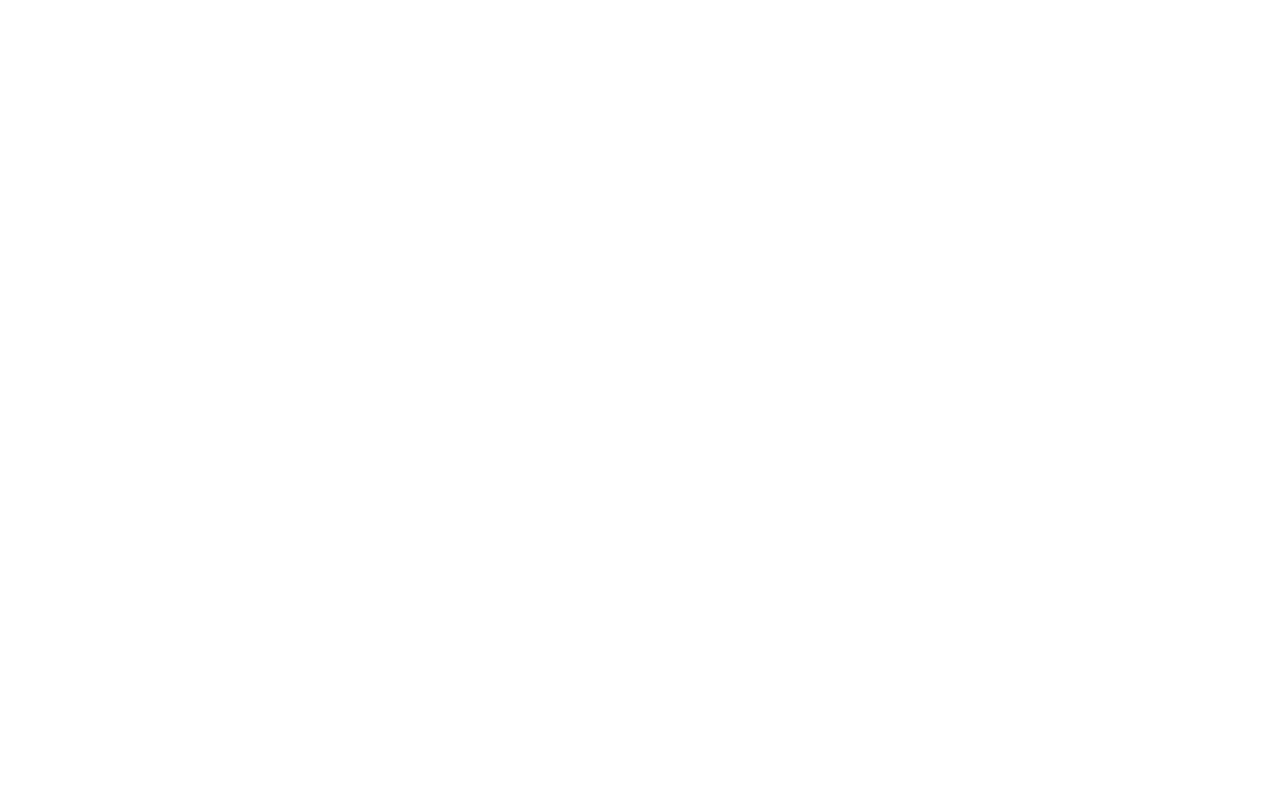
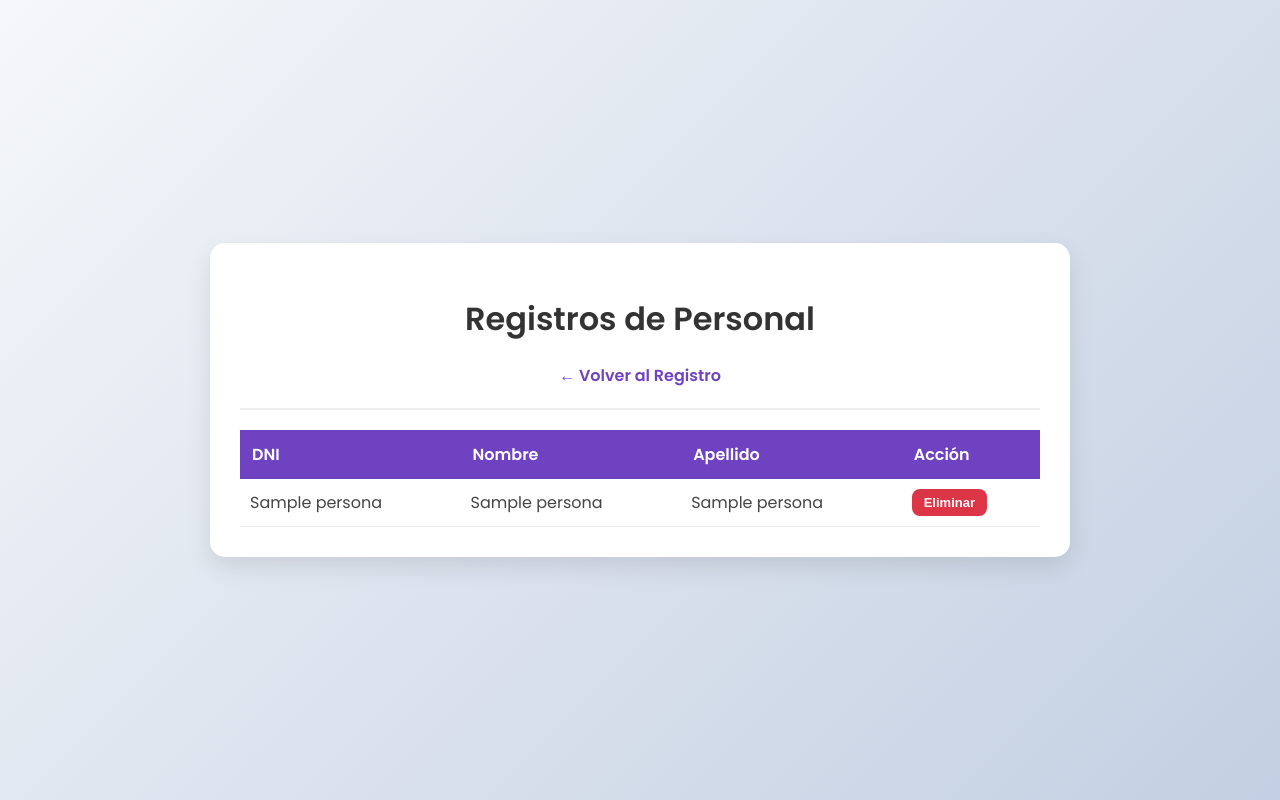
Before and after one commit to cortez200/proyecto-personas, a Flask app: page /administrar in a window 1280 px wide. Before the commit the page is empty. Run offline with Flask 3, Linux system fonts and the light colour scheme; a database or web service that is not in the repository returns one stand-in record (values such as "Sample title"); some libraries are stand-ins or nearby versions.

Commit message:
Mejora de diseño y corrección de administrar

```diff
--- a/static/styles.css
+++ b/static/styles.css
@@ -1,117 +1,113 @@
+/* Importar una fuente moderna */
+@import url('https://fonts.googleapis.com/css2?family=Poppins:wght@300;400;600&display=swap');
+
 body {
-    font-family: Arial, sans-serif;
-    background-color: #f0f0f0;
+    font-family: 'Poppins', sans-serif;
+    background: linear-gradient(135deg, #f5f7fa 0%, #c3cfe2 100%);
     margin: 0;
-    padding: 0;
+    display: flex;
+    justify-content: center;
+    align-items: center;
+    min-height: 100vh;
 }
 
 .container {
-    max-width: 500px;
-    margin: 50px auto;
-    background-color: #fff;
-    padding: 20px;
-    border-radius: 5px;
-    box-shadow: 0 0 10px rgba(0, 0, 0, 0.1);
+    background: white;
+    padding: 30px;
+    border-radius: 15px;
+    box-shadow: 0 10px 25px rgba(0,0,0,0.1);
+    width: 90%;
+    max-width: 800px;
 }
 
 h1 {
+    color: #333;
     text-align: center;
-}
-
-.form-group {
     margin-bottom: 20px;
 }
 
-label {
-    display: block;
-    font-weight: bold;
+.separator {
+    height: 2px;
+    background: #eee;
+    margin: 20px 0;
 }
 
-input[type="text"] {
+/* Estilos de Formulario */
+.form-group { margin-bottom: 15px; }
+label { display: block; font-weight: 600; margin-bottom: 5px; color: #555; }
+input {
     width: 100%;
     padding: 10px;
-    border-radius: 5px;
-    border: 1px solid #ccc;
+    border: 1px solid #ddd;
+    border-radius: 8px;
     box-sizing: border-box;
 }
 
 button {
+    width: 100%;
+    padding: 12px;
     background-color: #007bff;
-    color: #fff;
+    color: white;
     border: none;
-    padding: 10px 20px;
-    border-radius: 5px;
+    border-radius: 8px;
+    font-weight: 600;
     cursor: pointer;
-    transition: background-color 0.3s ease;
+    transition: 0.3s;
 }
 
-button:hover {
-    background-color: #0056b3;
+button:hover { background-color: #0056b3; }
+
+/* Enlaces */
+.administrar-link {
+    display: block;
+    text-align: center;
+    text-decoration: none;
+    color: #6f42c1;
+    font-weight: 600;
+    margin-bottom: 15px;
 }
 
+/* Tabla de Administración */
+table {
+    width: 100%;
+    border-collapse: collapse;
+    margin-top: 20px;
+}
+
+th {
+    background-color: #6f42c1;
+    color: white;
+    padding: 12px;
+    text-align: left;
+}
+
+td {
+    padding: 10px;
+    border-bottom: 1px solid #eee;
+    color: #444;
+}
+
+.btn-eliminar {
+    background-color: #dc3545;
+    padding: 6px 12px;
+    font-size: 13px;
+    width: auto;
+}
+
+.btn-eliminar:hover { background-color: #a71d2a; }
+
+/* Modal */
 .modal {
     display: none;
     position: fixed;
-    z-index: 1;
-    left: 0;
-    top: 0;
-    width: 100%;
-    height: 100%;
-    overflow: auto;
-    background-color: rgba(0,0,0,0.4);
+    top: 0; left: 0; width: 100%; height: 100%;
+    background: rgba(0,0,0,0.5);
 }
-
 .modal-content {
-    background-color: #fefefe;
+    background: white;
+    padding: 20px;
+    border-radius: 10px;
+    width: 300px;
     margin: 15% auto;
-    padding: 20px;
-    border: 1px solid #888;
-    width: 80%;
-}
-
-.close {
-    color: #aaa;
-    float: right;
-    font-size: 28px;
-    font-weight: bold;
-}
-
-.close:hover,
-.close:focus {
-    color: black;
-    text-decoration: none;
-    cursor: pointer;
-}
-
-/* Estilos para la tabla */
-table {
-    width: 100%;
-    border-collapse: collapse;
-}
-
-table th, table td {
-    padding: 8px;
-    border: 1px solid #ddd;
-    text-align: left;
-}
-
-table th {
-    background-color: #f2f2f2;
-}
-
-/* Estilos para el contenedor */
-.container {
-    max-width: 800px;
-    margin: 50px auto;
-    padding: 20px;
-    border-radius: 5px;
-    box-shadow: 0 0 10px rgba(0, 0, 0, 0.1);
-}
-
-h1 {
     text-align: center;
 }
-
-.separator {
-    margin-bottom: 20px; /* Ajustar según sea necesario */
-}
--- a/templates/administrar.html
+++ b/templates/administrar.html
@@ -0,0 +1,44 @@
+<!DOCTYPE html>
+<html lang="es">
+<head>
+    <meta charset="UTF-8">
+    <title>Administrar Personal</title>
+    <link rel="stylesheet" href="{{ url_for('static', filename='styles.css') }}">
+</head>
+<body>
+    <div class="container">
+        <h1>Registros de Personal</h1>
+        <a href="/" class="administrar-link">← Volver al Registro</a>
+        <div class="separator"></div>
+
+        {% if registros %}
+        <table>
+            <thead>
+                <tr>
+                    <th>DNI</th>
+                    <th>Nombre</th>
+                    <th>Apellido</th>
+                    <th>Acción</th>
+                </tr>
+            </thead>
+            <tbody>
+                {% for persona in registros %}
+                <tr>
+                    <td>{{ persona[1] }}</td>
+                    <td>{{ persona[2] }}</td>
+                    <td>{{ persona[3] }}</td>
+                    <td>
+                        <form action="{{ url_for('eliminar_registro', dni=persona[1]) }}" method="post">
+                            <button type="submit" class="btn-eliminar" onclick="return confirm('¿Eliminar?')">Eliminar</button>
+                        </form>
+                    </td>
+                </tr>
+                {% endfor %}
+            </tbody>
+        </table>
+        {% else %}
+        <p style="text-align:center;">No hay registros todavía.</p>
+        {% endif %}
+    </div>
+</body>
+</html>
```
